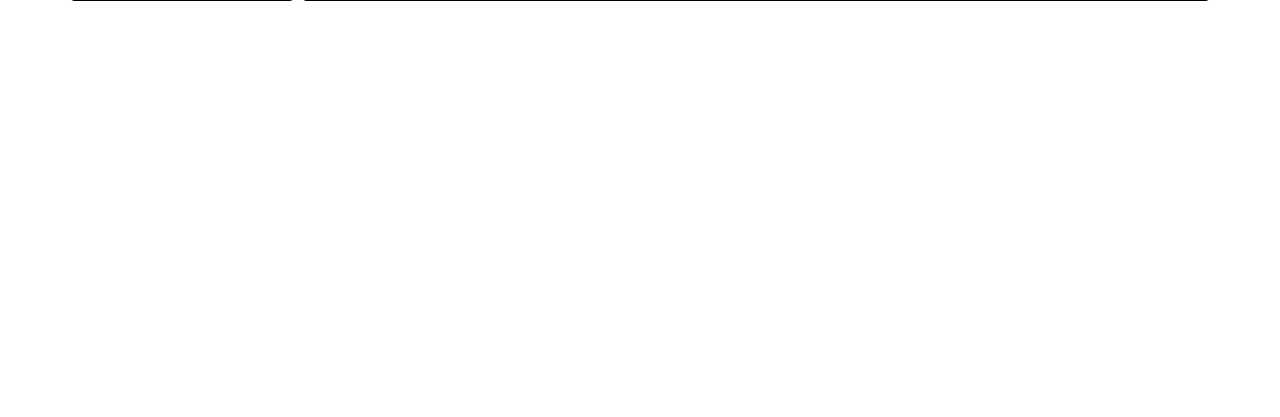
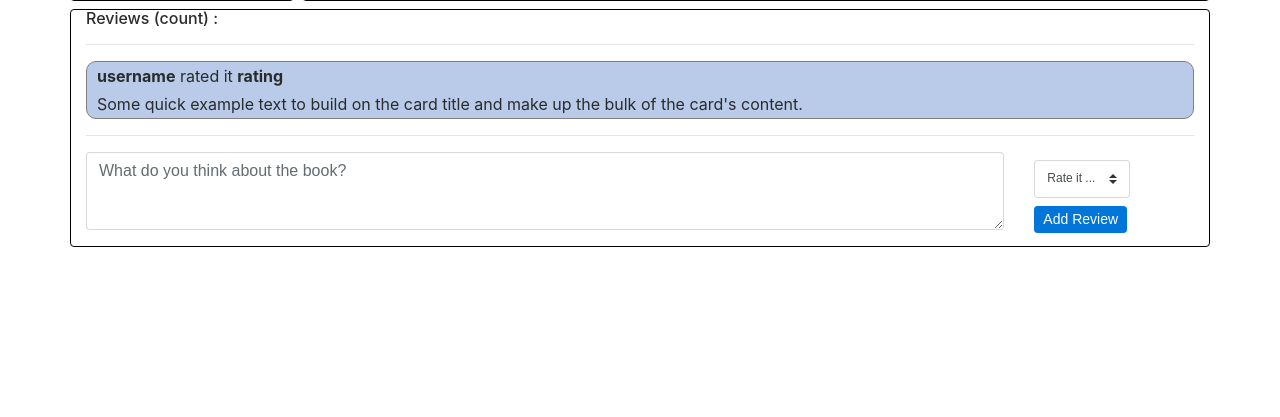
Before and after one commit to amrfekryy/project1-CS50W, a Flask app: template templates/book-temp.html in a window 1280 px wide. Shown: the part 383-800 px from the top of the page. Run offline with Flask 2, Linux system fonts and the light colour scheme; the template is opened without the code that fills it: most values are stand-ins (such as "Sample title", 1, 10 or a date in 2020); some libraries are stand-ins or nearby versions.

Commit message:
CREATE TABLE reviews, Design reviews area in book-temp.html

```diff
--- a/templates/book-temp.html
+++ b/templates/book-temp.html
@@ -4,6 +4,14 @@
     <title>book_info.title</title>
     <link rel="stylesheet" href="https://maxcdn.bootstrapcdn.com/bootstrap/4.0.0-beta.3/css/bootstrap.min.css" integrity="sha384-Zug+QiDoJOrZ5t4lssLdxGhVrurbmBWopoEl+M6BdEfwnCJZtKxi1KgxUyJq13dy" crossorigin="anonymous">
     <link rel="stylesheet" href="../static/styles.css">
+    <style>
+    	.review {
+    		background-color: #b9cbe8;
+    		padding: 2px;
+    		border: 1px solid grey;
+    		border-radius: 10px;
+    	}
+    </style>
 </head>
 <body>
     <div class="container">
@@ -22,6 +30,45 @@
 				</div>
 			</div>
 		</div>
+		<div class="row mt-2 mb-5">
+			<div class="card col">
+				<div class="card-body">
+					<h6 class="card-title">Reviews (count) :</h6>
+					<hr>
+					<!-- {% for review in reviews %} -->
+					<div class="review">
+						<div class="row mr-2 ml-2">
+							<p class="mb-1">
+								<b>username</b> rated it <b>rating</b>
+							</p>
+						</div>
+						<div class="row mr-2 ml-2">
+							<p class="card-text">Some quick example text to build on the card title and make up the bulk of the card's content.</p>
+						</div>
+					</div>
+					<!-- {% endfor %} -->
+					<hr>
+					<form action="">
+						<div class="row">
+							<div class="form-group col">
+							    <textarea class="form-control" id="Textarea1" rows="3" placeholder="What do you think about the book?"></textarea>
+							</div>
+							<div class="col-2">
+								<select class="custom-select custom-select-sm mt-2" style="width: 6rem">
+									<option selected>Rate it ...</option>
+									<option value="1">didn't like it</option>
+									<option value="2">it was ok </option>
+									<option value="3">liked it</option>
+									<option value="4">really liked it</option>
+									<option value="5">it was amazig</option>
+								</select>
+								<button type="button" class="btn btn-primary btn-sm mt-2">Add Review</button>
+							</div>
+						</div>
+					</form>
+				</div>
+			</div>
+		</div>
     </div>
 </body>
 </html>
```
Also changed, not shown: db_design.sql (+8 -0 lines). Lines whose indentation alone changed are shown as unchanged.
